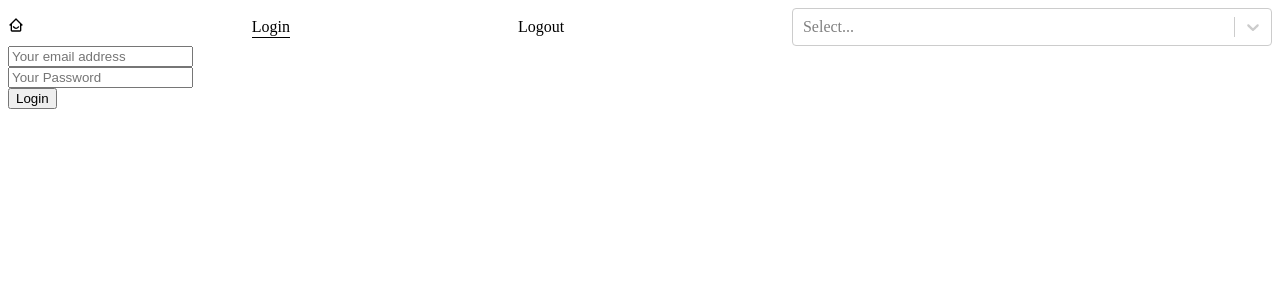
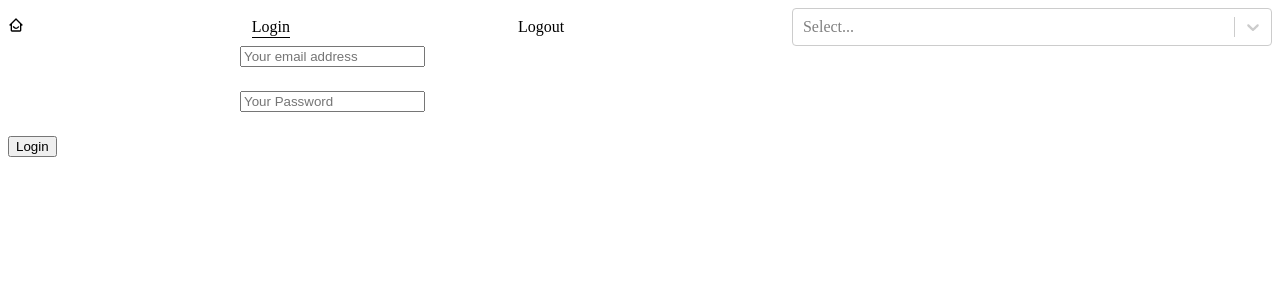
Before and after one commit to travismoulton/social-media-frontend, a React (Create React App) app: page /login in a window 1280 px wide. Shown: the top 300 px of the page. Built offline with nearby package versions, Linux system fonts and the light colour scheme; no server answers.

Commit message:
input styling

```diff
--- a/src/components/Login/Login.js
+++ b/src/components/Login/Login.js
@@ -47,6 +47,7 @@ export default function Login() {
       key={i}
       value={el.value}
       changed={updateFunctions[i]}
+      wrapperClass="LoginInputWrapper"
     />
   ));
 
--- a/src/components/UI/Input/Input.js
+++ b/src/components/UI/Input/Input.js
@@ -12,18 +12,28 @@ export default function Input(props) {
     id,
     wrapperClass,
     isSearchable,
+    className,
+    label,
   } = props;
+
+  const inputClasses = [classes[className] || className];
 
   switch (elementType) {
     case 'input':
+      if (['text', 'password', 'email'].includes(elementConfig.type))
+        inputClasses.push(classes.TextInput);
+
       inputElement = (
         <div className={classes[wrapperClass]}>
+          {label && <label htmlFor={id}>{label}</label>}
+
           <input
             {...elementConfig}
             value={value}
             onChange={changed}
             autoComplete="false"
             id={id}
+            className={inputClasses.join(' ')}
           />
         </div>
       );
--- a/src/components/UI/Input/Input.module.css
+++ b/src/components/UI/Input/Input.module.css
@@ -1,3 +1,11 @@
 .SelectWrapper {
   width: 60rem;
 }
+
+.LoginInputWrapper {
+  width: 50rem;
+  display: flex;
+  justify-content: space-between;
+  align-items: center;
+  margin: 0 auto 1.5rem auto;
+}
```
